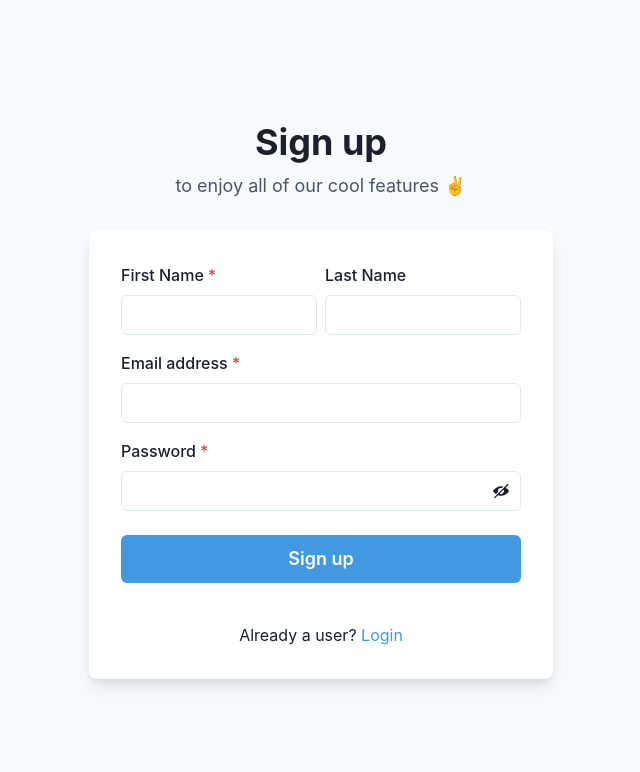
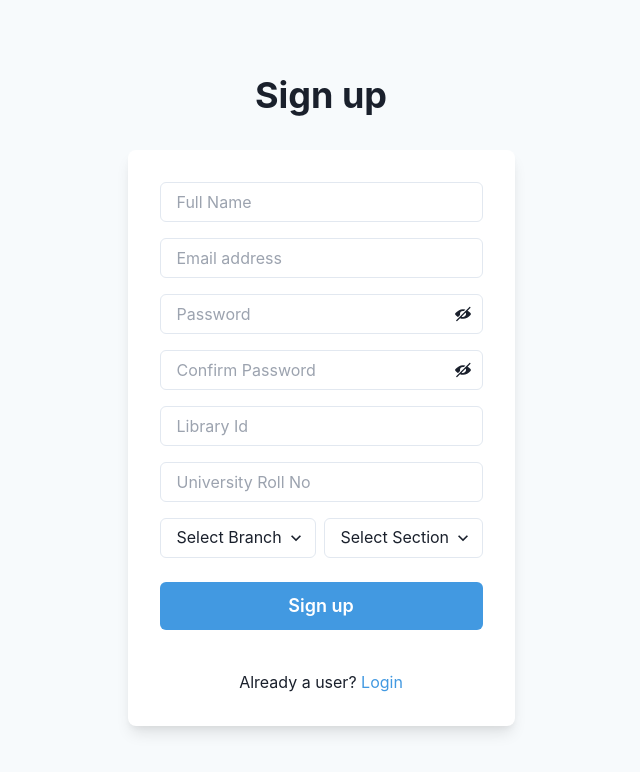
Before and after one commit to NamanAgrawal5/eduquest-frontend, a React (Vite) app: page /signup in a window 1280 px wide. Shown: the top 772 px of the page, without its empty margins (319-959 px from the left). Built offline with nearby package versions, Linux system fonts and the light colour scheme.

Commit message:
finished auth ui

```diff
--- a/src/routes/Login.jsx
+++ b/src/routes/Login.jsx
@@ -1,19 +1,26 @@
 'use client'
+import { ViewIcon, ViewOffIcon } from '@chakra-ui/icons'
 import {
   Flex,
   Box,
   FormControl,
   FormLabel,
   Input,
-  Checkbox,
   Stack,
   Button,
   Heading,
   Text,
   useColorModeValue,
+  InputGroup,
+  InputRightElement,
 } from '@chakra-ui/react'
+import { useState } from 'react'
+import { Link } from 'react-router-dom'
+
 
 export default function Login() {
+  const [showPassword, setShowPassword] = useState(false)
+
   return (
     <Flex
       minH={'100vh'}
@@ -22,10 +29,7 @@ export default function Login() {
       bg={useColorModeValue('gray.50', 'gray.800')}>
       <Stack spacing={8} mx={'auto'} maxW={'lg'} py={12} px={6}>
         <Stack align={'center'}>
-          <Heading fontSize={'4xl'}>Sign in to your account</Heading>
-          <Text fontSize={'lg'} color={'gray.600'}>
-            to enjoy all of our cool <Text color={'blue.400'}>features</Text> ✌️
-          </Text>
+          <Heading fontSize={'4xl'}>Log in to your account</Heading>
         </Stack>
         <Box
           rounded={'lg'}
@@ -39,14 +43,22 @@ export default function Login() {
             </FormControl>
             <FormControl id="password">
               <FormLabel>Password</FormLabel>
-              <Input type="password" />
+              <InputGroup>
+                <Input type={showPassword ? 'text' : 'password'} />
+                <InputRightElement h={'full'}>
+                  <Button
+                    variant={'ghost'}
+                    onClick={() => setShowPassword((showPassword) => !showPassword)}>
+                    {showPassword ? <ViewIcon /> : <ViewOffIcon />}
+                  </Button>
+                </InputRightElement>
+              </InputGroup>
             </FormControl>
             <Stack spacing={10}>
               <Stack
                 direction={{ base: 'column', sm: 'row' }}
                 align={'start'}
                 justify={'space-between'}>
-                <Checkbox>Remember me</Checkbox>
                 <Text color={'blue.400'}>Forgot password?</Text>
               </Stack>
               <Button
@@ -58,6 +70,11 @@ export default function Login() {
                 Login
               </Button>
             </Stack>
+            <Stack pt={6}>
+              <Text align={'center'}>
+                New here? <Link color={'blue.400'}>Sign Up</Link>
+              </Text>
+            </Stack>
           </Stack>
         </Box>
       </Stack>
--- a/src/routes/Signup.jsx
+++ b/src/routes/Signup.jsx
@@ -4,7 +4,6 @@ import {
   Flex,
   Box,
   FormControl,
-  FormLabel,
   Input,
   InputGroup,
   HStack,
@@ -15,6 +14,7 @@ import {
   Text,
   useColorModeValue,
   Link,
+  Select,
 } from '@chakra-ui/react'
 import { useState } from 'react'
 import { ViewIcon, ViewOffIcon } from '@chakra-ui/icons'
@@ -33,9 +33,6 @@ export default function Signup() {
           <Heading fontSize={'4xl'} textAlign={'center'}>
             Sign up
           </Heading>
-          <Text fontSize={'lg'} color={'gray.600'}>
-            to enjoy all of our cool features ✌️
-          </Text>
         </Stack>
         <Box
           rounded={'lg'}
@@ -43,28 +40,15 @@ export default function Signup() {
           boxShadow={'lg'}
           p={8}>
           <Stack spacing={4}>
-            <HStack>
-              <Box>
-                <FormControl id="firstName" isRequired>
-                  <FormLabel>First Name</FormLabel>
-                  <Input type="text" />
-                </FormControl>
-              </Box>
-              <Box>
-                <FormControl id="lastName">
-                  <FormLabel>Last Name</FormLabel>
-                  <Input type="text" />
-                </FormControl>
-              </Box>
-            </HStack>
+            <FormControl id="firstName" isRequired>
+              <Input placeholder='Full Name' type="text" />
+            </FormControl>
             <FormControl id="email" isRequired>
-              <FormLabel>Email address</FormLabel>
-              <Input type="email" />
+              <Input placeholder='Email address' type="email" />
             </FormControl>
             <FormControl id="password" isRequired>
-              <FormLabel>Password</FormLabel>
               <InputGroup>
-                <Input type={showPassword ? 'text' : 'password'} />
+                <Input placeholder='Password' type={showPassword ? 'text' : 'password'} />
                 <InputRightElement h={'full'}>
                   <Button
                     variant={'ghost'}
@@ -74,6 +58,48 @@ export default function Signup() {
                 </InputRightElement>
               </InputGroup>
             </FormControl>
+            <FormControl id="password" isRequired>
+              <InputGroup>
+                <Input placeholder='Confirm Password' type={showPassword ? 'text' : 'password'} />
+                <InputRightElement h={'full'}>
+                  <Button
+                    variant={'ghost'}
+                    onClick={() => setShowPassword((showPassword) => !showPassword)}>
+                    {showPassword ? <ViewIcon /> : <ViewOffIcon />}
+                  </Button>
+                </InputRightElement>
+              </InputGroup>
+            </FormControl>
+            <FormControl id="libid" isRequired>
+              <InputGroup>
+                <Input placeholder='Library Id' type='text' />
+              </InputGroup>
+            </FormControl>
+            <FormControl id="rollno" isRequired>
+              <InputGroup>
+                <Input placeholder='University Roll No' type='text' />
+              </InputGroup>
+            </FormControl>
+            <HStack>
+              <Box>
+                <FormControl id="firstName" isRequired>
+                  <Select placeholder='Select Branch'>
+                    <option value='option1'>Option 1</option>
+                    <option value='option2'>Option 2</option>
+                    <option value='option3'>Option 3</option>
+                  </Select>
+                </FormControl>
+              </Box>
+              <Box>
+                <FormControl id="firstName" isRequired>
+                  <Select placeholder='Select Section'>
+                    <option value='A'>A</option>
+                    <option value='B'>B</option>
+                    <option value='C'>C</option>
+                  </Select>
+                </FormControl>
+              </Box>
+            </HStack>
             <Stack spacing={10} pt={2}>
               <Button
                 loadingText="Submitting"
```
